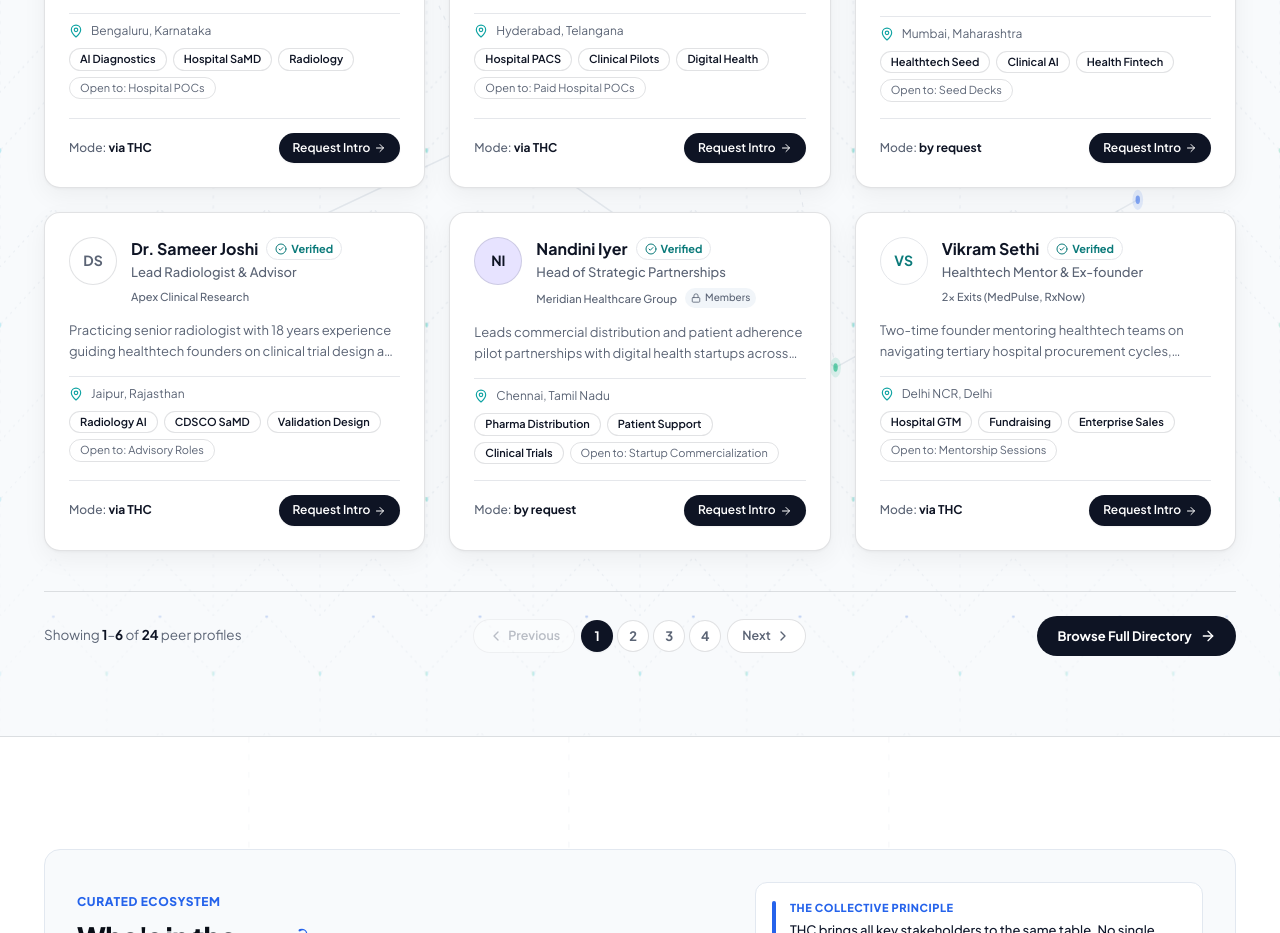
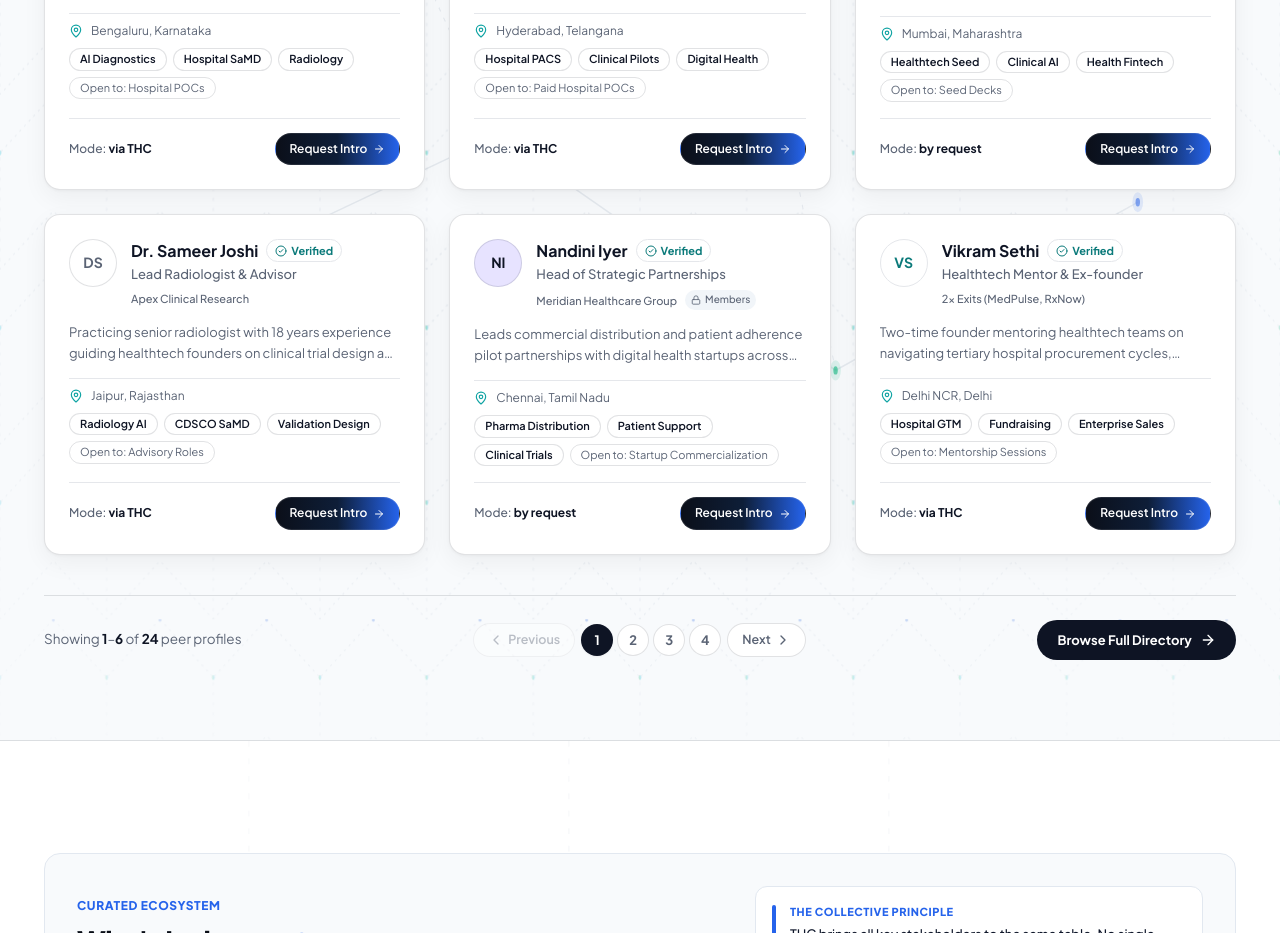
Before and after one commit to harshmakhija24/THC-WEBSITE-REBUILD, a Next.js app: page / in a window 1280 px wide. Shown: the part 2680-3613 px from the top of the page. Built offline with nearby package versions, Linux system fonts and the light colour scheme.

Commit message:
style(directory): style Request Intro button with sleek blue-blackish gradient

```diff
--- a/components/DirectoryPreview.tsx
+++ b/components/DirectoryPreview.tsx
@@ -544,7 +544,7 @@ export default function DirectoryPreview({
                     href="https://tally.so/r/thc-intro"
                     target="_blank"
                     rel="noopener noreferrer"
-                    className="px-3.5 py-1.5 rounded-chip bg-ink text-paper text-[12px] font-semibold hover:bg-ink/90 active:scale-95 transition-all focus-visible:ring-2 flex items-center gap-1 shadow-sm"
+                    className="px-3.5 py-1.5 rounded-chip bg-gradient-to-r from-[#0B0F19] via-[#0E1E38] to-[#2563EB] text-white text-[12px] font-semibold hover:from-[#0E1626] hover:via-[#142850] hover:to-[#1D4ED8] hover:shadow-md active:scale-95 transition-all focus-visible:ring-2 flex items-center gap-1.5 shadow-xs border border-white/10"
                   >
                     <span>Request Intro</span>
                     <ArrowRight className="w-3 h-3" />
@@ -614,7 +614,7 @@ export default function DirectoryPreview({
                     href="https://tally.so/r/thc-intro"
                     target="_blank"
                     rel="noopener noreferrer"
-                    className="px-4 py-2 rounded-chip bg-ink text-paper text-[12px] font-semibold hover:bg-ink/90 active:scale-95 transition-all flex items-center gap-1.5 shadow-xs"
+                    className="px-4 py-2 rounded-chip bg-gradient-to-r from-[#0B0F19] via-[#0E1E38] to-[#2563EB] text-white text-[12px] font-semibold hover:from-[#0E1626] hover:via-[#142850] hover:to-[#1D4ED8] hover:shadow-md active:scale-95 transition-all flex items-center gap-1.5 shadow-xs border border-white/10"
                   >
                     <span>Request Intro</span>
                     <ArrowRight className="w-3.5 h-3.5" />
```
